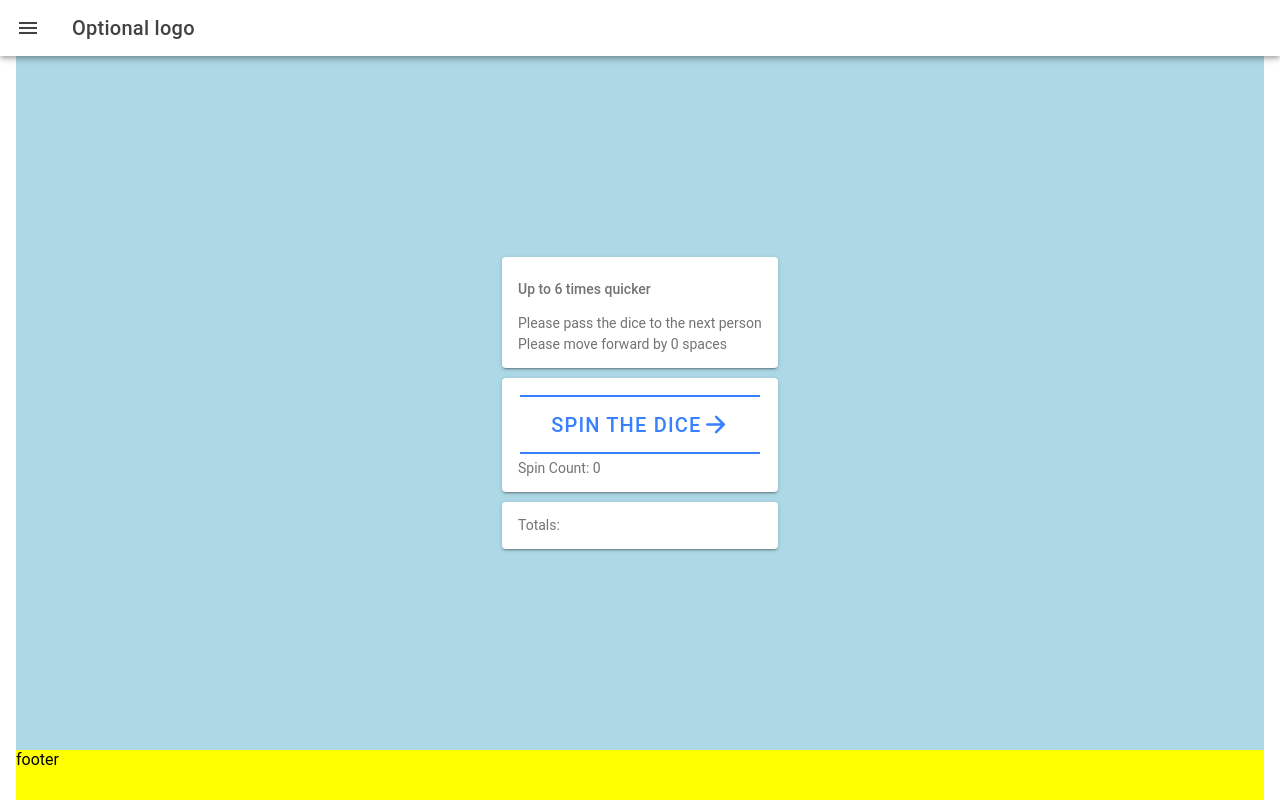
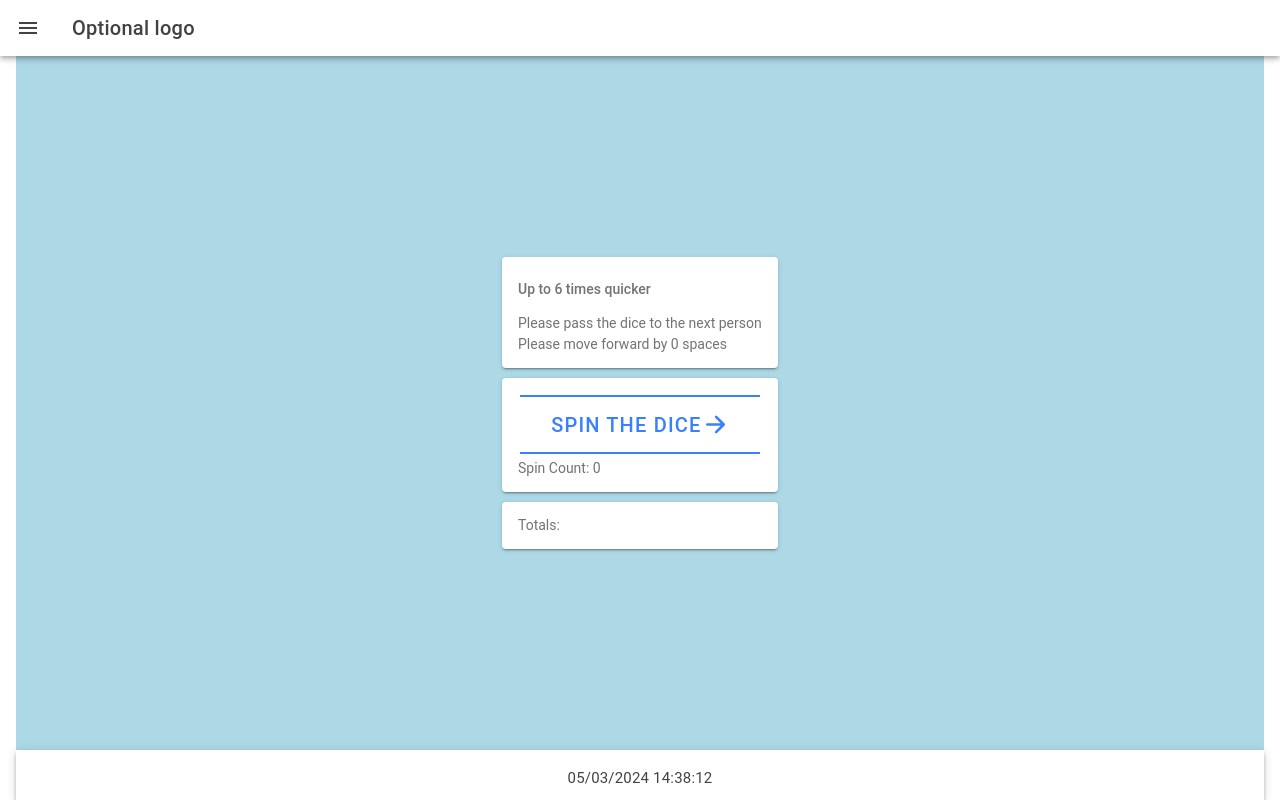
Before and after one commit to MeGallin/speed-Dice-ionic, a React (Vite) app: page / in a window 1280 px wide. Built offline with nearby package versions, Linux system fonts and the light colour scheme.

Commit message:
DateTime comp

```diff
--- a/package.json
+++ b/package.json
@@ -16,6 +16,7 @@
     "@ionic/react": "^7.7.3",
     "animate.css": "^4.1.1",
     "ionicons": "^7.2.2",
+    "moment": "^2.30.1",
     "react": "^18.2.0",
     "react-dom": "^18.2.0"
   },
--- a/src/common/Footer.tsx
+++ b/src/common/Footer.tsx
@@ -1,5 +1,16 @@
-const footer = () => {
-  return <footer>footer</footer>;
+import { IonFooter, IonToolbar, IonTitle } from '@ionic/react';
+import DateTime from '../components/dateTime/DateTime';
+
+const Footer = () => {
+  return (
+    <IonFooter>
+      <IonToolbar>
+        <IonTitle size="small" class="ion-text-center">
+          <DateTime />
+        </IonTitle>
+      </IonToolbar>
+    </IonFooter>
+  );
 };
 
-export default footer;
+export default Footer;
--- /dev/null
+++ b/src/components/dateTime/DateTime.tsx
@@ -0,0 +1,20 @@
+import { useState, useEffect } from 'react';
+import moment from 'moment';
+
+const DateTime = () => {
+  const [currentTime, setCurrentTime] = useState(
+    moment().format('DD/MM/YYYY HH:mm:ss'),
+  );
+
+  useEffect(() => {
+    const timer = setInterval(() => {
+      setCurrentTime(moment().format('DD/MM/YYYY HH:mm:ss'));
+    }, 1000); // Update the time every second
+
+    return () => clearInterval(timer); // Clean up the interval on component unmount
+  }, []);
+
+  return <>{currentTime}</>;
+};
+
+export default DateTime;
```
Also changed, not shown: 1 other file (tests, documents, lock files or other folders).
